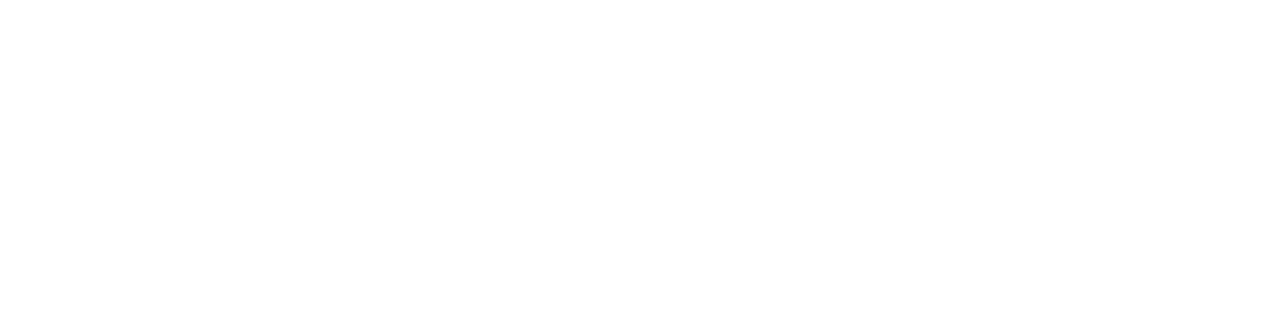
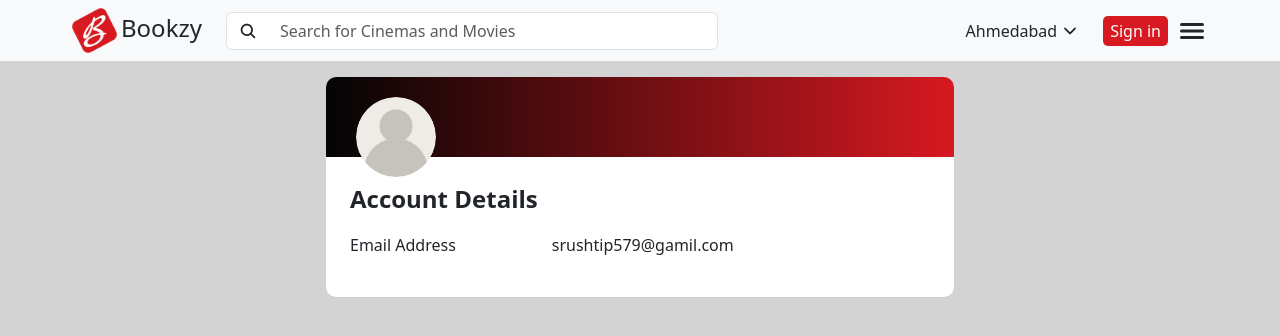
Before and after one commit to Srushtipatel14/booking, a React (Vite) app: page /editprofile in a window 1280 px wide. Before the commit this address had no page. Shown: the top 336 px of the page. Built offline with nearby package versions, Linux system fonts and the light colour scheme.

Commit message:
add edit profile page

```diff
--- a/src/App.jsx
+++ b/src/App.jsx
@@ -7,6 +7,7 @@
 import Movie from "./components/movie";
 import Show from "./components/show";
 import Seat from "./components/seat";
+import EditProfile from "./components/editProfile";
 import "./App.css";
 
 import Routepage from "./components/route";
@@ -23,6 +24,7 @@
           <Route path="success" element={<Success />} />
           <Route path="movie" element={<Movie />} />
           <Route path="showList" element={<Show />} />
+          <Route path="editprofile" element={<EditProfile/>}/>
         </Route>
         <Route path="/search" element={<Searchfield />} />
         <Route path="/seat" element={<Seat />} />
--- /dev/null
+++ b/src/components/editProfile.jsx
@@ -0,0 +1,25 @@
+import "../css/editprofile.css";
+const EditProfile = () => {
+    return (
+        <div className="container-fluid edit_profile m-0 py-3">
+            <div className="acc_detail">
+                <div className="acc_detail1">
+                    <img
+                        src="user.png"
+                        alt="user"
+                        className="edit_image position-relative"
+                    />
+                </div>
+                <div className="acc_detail2 p-4">
+                <div className="fs-4 fw-bold">Account Details</div>
+                <div className="d-flex py-3 gap-5">
+                    <div>Email Address</div>
+                    <div className="px-5">srushtip579@gamil.com</div>
+                </div>
+                </div>
+            </div>
+        </div>
+    )
+}
+
+export default EditProfile;
--- a/src/components/navbar.jsx
+++ b/src/components/navbar.jsx
@@ -49,7 +49,7 @@
           <div className="d-flex align-items-center gap-4">
             <div className="d-flex align-items-center gap-1" onClick={() => setTopCanvas(true)}>
               <p className="m-0">Ahmedabad</p>
-              <IoIosArrowDown size={18}  />
+              <IoIosArrowDown style={{cursor:"pointer"}} size={18} />
             </div>
             {/* <div className="d-flex align-items-center gap-2">
               <img
@@ -66,12 +66,31 @@
 
             <div className="d-flex align-items-center gap-2">
               <button className="signin_btn" onClick={() => navigate("userlogin")}>Sign in</button>
-              <IoMenu size={32} onClick={() => setCanvasShow(true)} />
+              <IoMenu size={32} style={{cursor:"pointer"}} onClick={() => setCanvasShow(true)} />
               <Offcanvas
                 show={canvasshow}
                 onHide={() => setCanvasShow(false)}
                 placement="end"
-              ></Offcanvas>
+              >
+                <div className="d-flex justify-content-between align-items-center px-3 py-2">
+                  <div>
+                    <p className="fs-3 fw-bold m-0">Hey!</p>
+                    <span style={{ fontSize: "14px",cursor:"pointer" }} onClick={()=>{
+                      setCanvasShow(false);
+                      navigate("/editprofile")
+                    }}>Edit Profile</span>
+                  </div>
+                  <div> <img
+                    src="user.png"
+                    alt="user"
+                    style={{
+                      width: "40px",
+                      height: "40px",
+                      borderRadius: "50%",
+                    }}
+                  /></div>
+                </div>
+              </Offcanvas>
             </div>
           </div>
         </nav>
@@ -98,12 +117,12 @@
         </Modal.Header>
         <Modal.Body>
           <div style={{ display: "flex", flexWrap: "wrap", gap: "10px" }}>
-          { ["Ahmedabad","Surat","Vijapur","Visnagar","Valsad","Vadodara","Mahesana"].map((item, index) => (
-            <span key={index} className="city_modal" >
-              {item}
-            </span>
-          ))}
-        </div>
+            {["Ahmedabad", "Surat", "Vijapur", "Visnagar", "Valsad", "Vadodara", "Mahesana"].map((item, index) => (
+              <span key={index} className="city_modal" >
+                {item}
+              </span>
+            ))}
+          </div>
         </Modal.Body>
       </Modal>
     </div>
--- /dev/null
+++ b/src/css/editprofile.css
@@ -0,0 +1,23 @@
+.edit_profile{
+    background-color: lightgray;
+}
+
+.acc_detail{
+    width:50%;
+    margin: auto;
+    background-color:var(--secondary-sub-color);
+    border-radius: 10px;
+}
+
+.acc_detail1{
+    border-radius: 10px 10px 0 0;
+    background: linear-gradient(to right, var(--primary-sub-color), var(--primary-main-color));
+}
+
+.edit_image{
+    height: 80px;
+    width: 80px;
+    border-radius: 50%;
+    margin:0 30px;
+    top:20px
+}
```
